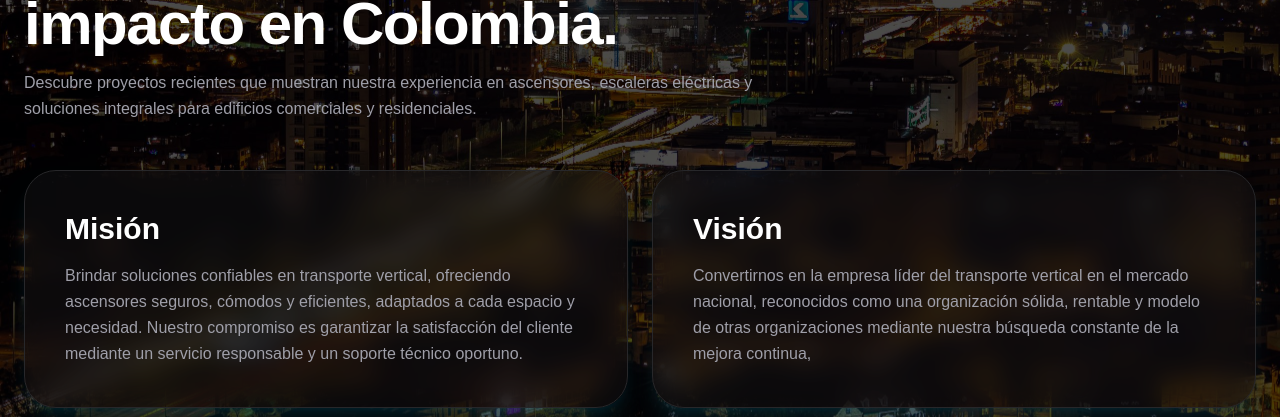
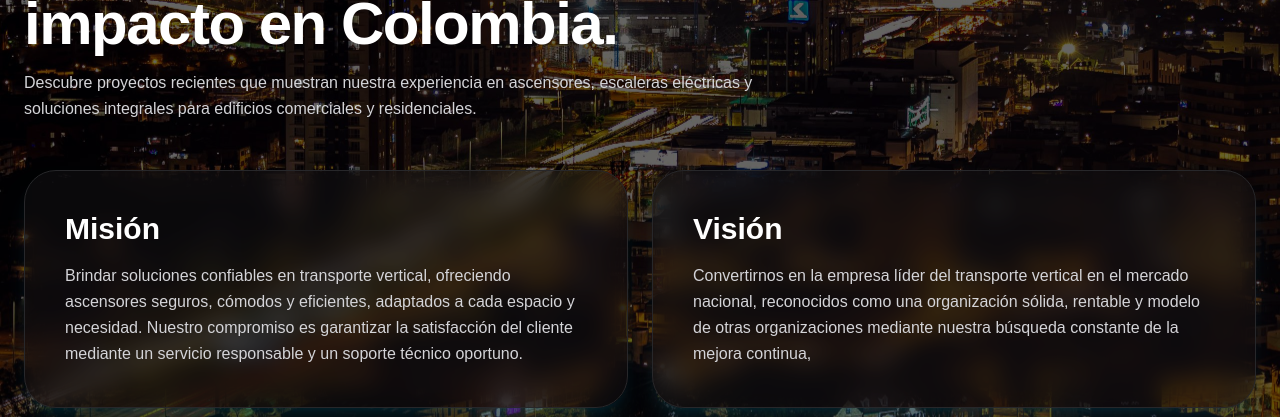
Before and after one commit to jesuscordoba2206/pagina-ascensores, a Next.js app: page /empresa in a window 1280 px wide. Shown: the part 382-799 px from the top of the page. Built offline with nearby package versions, Linux system fonts and the light colour scheme; no server answers; the database is empty.

Commit message:
Colores de disenño

```diff
--- a/src/app/empresa/page.js
+++ b/src/app/empresa/page.js
@@ -39,7 +39,7 @@ export default async function EmpresaPage() {
     <>
       <JsonLd id="breadcrumbs-empresa-jsonld" data={breadcrumbJsonLd} />
       <div className="relative min-h-screen bg-[url('/fondo_img.jpg')] bg-cover bg-center text-white md:bg-fixed">
-        <div className="absolute inset-0 bg-black/70" />
+        <div className="absolute inset-0 bg-black/60" />
         <Navbar />
 
         <main className="relative pt-28 md:pt-36">
@@ -48,7 +48,7 @@ export default async function EmpresaPage() {
               <h1 className="text-4xl md:text-6xl font-bold text-white tracking-tight max-w-4xl">
                 Portafolio de instalaciones de transporte vertical de alto impacto en Colombia.
               </h1>
-              <p className="mt-4 max-w-3xl text-zinc-400 leading-relaxed">
+              <p className="mt-4 max-w-3xl text-zinc-300 leading-relaxed">
                 Descubre proyectos recientes que muestran nuestra experiencia en ascensores, escaleras eléctricas y soluciones integrales para edificios comerciales y residenciales.
               </p>
             </div>
@@ -58,13 +58,13 @@ export default async function EmpresaPage() {
             <div className="mx-auto max-w-7xl grid gap-6 lg:grid-cols-2">
               <div className="rounded-[2rem] border border-zinc-800 bg-zinc-900/40 p-10 backdrop-blur-md shadow-xl shadow-cyan-500/10">
                 <h2 className="text-2xl md:text-3xl font-bold text-white mb-4">Misión</h2>
-                <p className="text-zinc-400 leading-relaxed">
+                <p className="text-zinc-300 leading-relaxed">
                   Brindar soluciones confiables en transporte vertical, ofreciendo ascensores seguros, cómodos y eficientes, adaptados a cada espacio y necesidad. Nuestro compromiso es garantizar la satisfacción del cliente mediante un servicio responsable y un soporte técnico oportuno.
                 </p>
               </div>
               <div className="rounded-[2rem] border border-zinc-800 bg-zinc-900/40 p-10 backdrop-blur-md shadow-xl shadow-cyan-500/10">
                 <h2 className="text-2xl md:text-3xl font-bold text-white mb-4">Visión</h2>
-                <p className="text-zinc-400 leading-relaxed">
+                <p className="text-zinc-300 leading-relaxed">
                   Convertirnos en la empresa líder del transporte vertical en el mercado nacional, reconocidos como una organización sólida, rentable y modelo de otras organizaciones mediante nuestra búsqueda constante de la mejora continua,
                 </p>
               </div>
--- a/src/app/page.js
+++ b/src/app/page.js
@@ -45,7 +45,7 @@ export default function Home() {
                 Elevators Ingenieria en Transporte Vertical en Colombia
               </h1>
 
-              <p className="text-base md:text-xl font-normal text-gray-400 mt-6 max-w-xl leading-relaxed mb-8">
+              <p className="text-base md:text-xl font-normal text-gray-300 mt-6 max-w-xl leading-relaxed mb-8">
                 Expertos en soluciones verticales a nivel nacional.
                 Innovacion y confiabilidad para sus equipos.
               </p>
@@ -61,7 +61,7 @@ export default function Home() {
         </section>
 
         <main className="relative min-h-screen bg-[url('/fondo_img.jpg')] bg-cover bg-center bg-no-repeat md:bg-fixed">
-          <div className="absolute inset-0 bg-black/75" />
+          <div className="absolute inset-0 bg-black/60" />
 
           <div className="relative z-10 py-32 px-6">
             <div className="max-w-6xl mx-auto">
--- a/src/components/ServiciosPageClient.js
+++ b/src/components/ServiciosPageClient.js
@@ -114,6 +114,7 @@ export default function ServiciosPageClient() {
 
   return (
     <div className="relative min-h-screen bg-[url('/fondo_img.jpg')] bg-cover bg-center bg-no-repeat text-white md:bg-fixed">
+      <div aria-hidden="true" className="pointer-events-none absolute inset-0 bg-black/60" />
       <span id="ascensores" aria-hidden="true" className="absolute -top-24 h-px w-px md:-top-28" />
       <span id="escaleras" aria-hidden="true" className="absolute -top-24 h-px w-px md:-top-28" />
       <div className="relative">
@@ -175,6 +176,7 @@ export default function ServiciosPageClient() {
                       sizes="(max-width: 767px) 100vw, (max-width: 1280px) 60vw, 750px"
                       className="-z-20 object-cover opacity-70 transition-transform duration-700 motion-safe:group-hover:scale-105"
                     />
+                    <div aria-hidden="true" className="pointer-events-none absolute inset-0 -z-10 bg-black/60" />
 
                     <div className="mb-7 flex items-start justify-between gap-4">
                       <div className="flex h-12 w-12 items-center justify-center rounded-2xl border border-cyan-300/20 bg-cyan-400/10 text-cyan-300">
```
